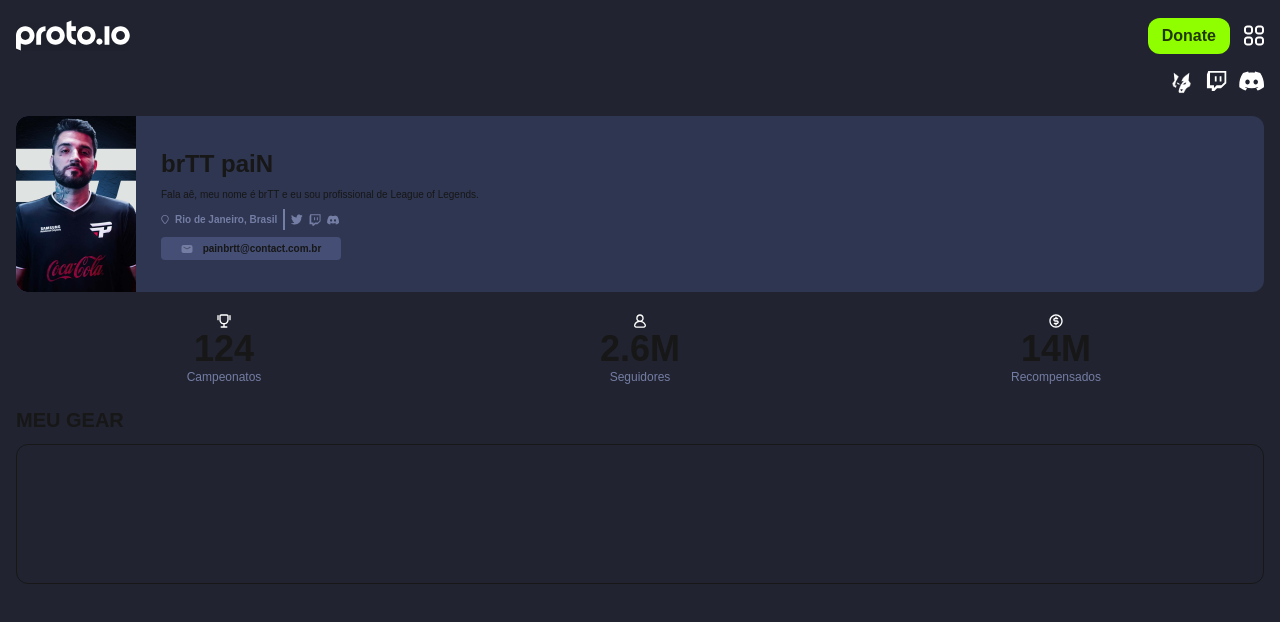
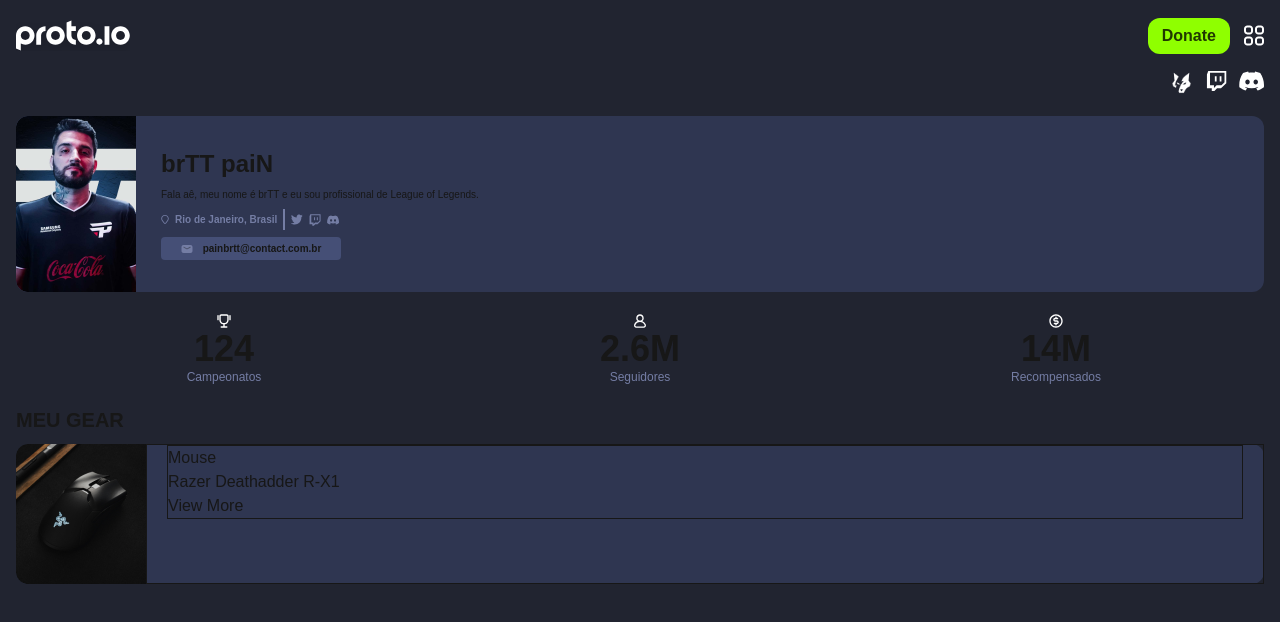
Before and after one commit to Felipe-Monte/my-app, a Next.js app: page / in a window 1280 px wide. Shown: the top 622 px of the page. Built offline with nearby package versions, Linux system fonts and the light colour scheme.

Commit message:
feat: working in gear

```diff
--- a/src/components/CardProduct/index.tsx
+++ b/src/components/CardProduct/index.tsx
@@ -1,3 +1,27 @@
+import Image from 'next/image';
+
 export default function CardProduct() {
-  return <div className="w-full h-[140px] rounded-xl border"></div>;
+  return (
+    <div className="w-full h-[140px] rounded-xl bg-[#2F3651] flex">
+      <div className="w-[130px] h-full relative">
+        <Image
+          src="/assets/img/mouse-razer.png"
+          fill
+          className="object-cover"
+          alt="mouse image"
+        />
+      </div>
+
+      <div className='border flex-1 px-5 items-center justify-center'>
+
+        <div className='border'>
+          <p>Mouse</p>
+          <p>Razer Deathadder R-X1</p>
+          <p>View More</p>
+        </div>
+
+      </div>
+
+    </div>
+  );
 }
```
